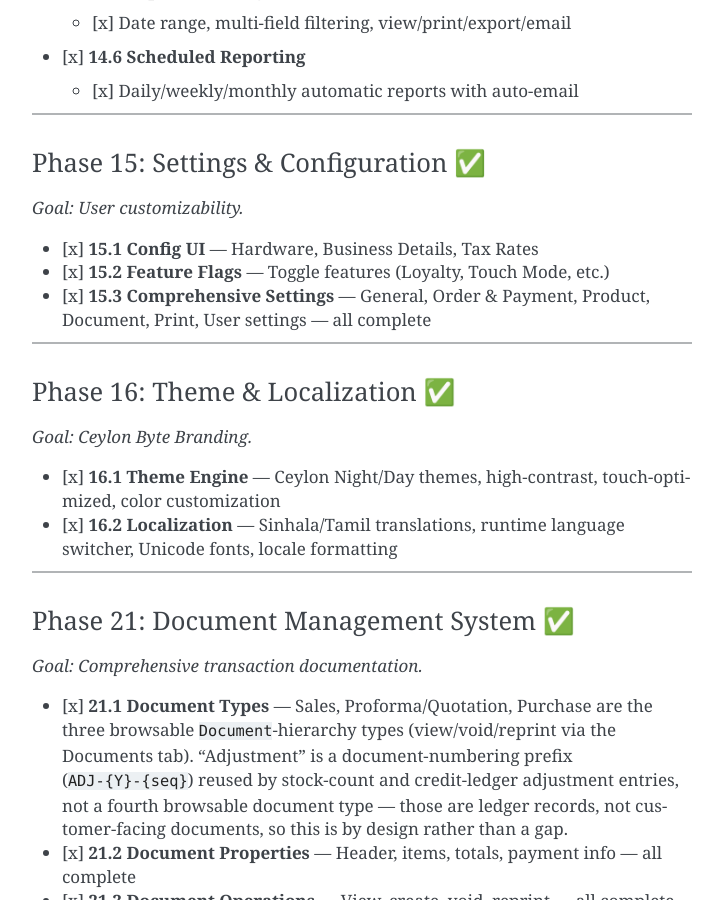
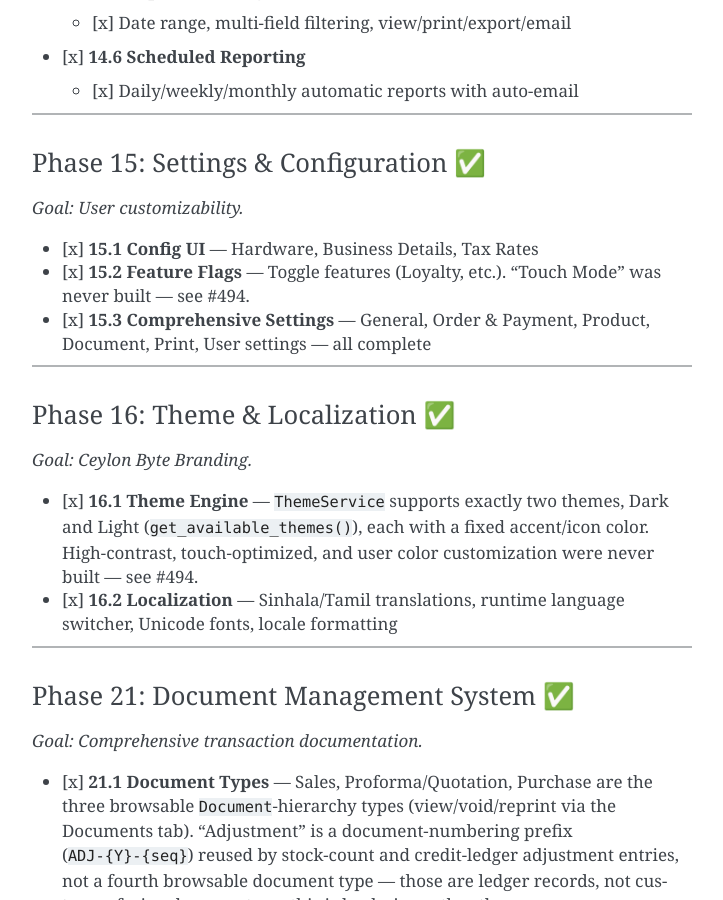
Before and after one commit to HMAHD/CB-POS, a Sphinx documentation site: the page built from docs/Roadmap.md, in a window 1280 px wide and 900 px high, scrolled down 11353 px. Shown: the whole window, without its empty margins (388-1111 px from the left). Built offline with Sphinx 7.4.7, drawn with Linux system fonts in a browser that asks for light colours; pages that are not in the unit, such as notebooks, are missing from menus.

Commit message:
docs: correct Roadmap 15.2/16.1 theme claims (found during audit #470)
Theme engine only has Dark/Light; no high-contrast, touch-optimized,
or color-customization variants exist. Touch Mode feature flag was
never built either. Tracked as a product decision in #494.

```diff
--- a/docs/Roadmap.md
+++ b/docs/Roadmap.md
@@ -411,7 +411,8 @@
 *Goal: User customizability.*
 
 - [x] **15.1 Config UI** — Hardware, Business Details, Tax Rates
-- [x] **15.2 Feature Flags** — Toggle features (Loyalty, Touch Mode, etc.)
+- [x] **15.2 Feature Flags** — Toggle features (Loyalty, etc.). "Touch Mode" was never built —
+  see #494.
 - [x] **15.3 Comprehensive Settings** — General, Order & Payment, Product, Document, Print, User settings — all complete
 
 ---
@@ -419,7 +420,9 @@
 ### Phase 16: Theme & Localization ✅
 *Goal: Ceylon Byte Branding.*
 
-- [x] **16.1 Theme Engine** — Ceylon Night/Day themes, high-contrast, touch-optimized, color customization
+- [x] **16.1 Theme Engine** — `ThemeService` supports exactly two themes, Dark and Light
+  (`get_available_themes()`), each with a fixed accent/icon color. High-contrast,
+  touch-optimized, and user color customization were never built — see #494.
 - [x] **16.2 Localization** — Sinhala/Tamil translations, runtime language switcher, Unicode fonts, locale formatting
 
 ---
```
